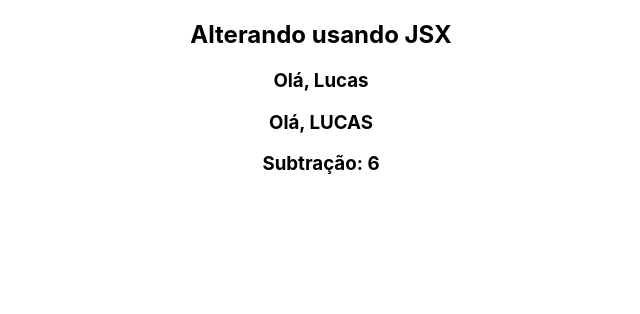
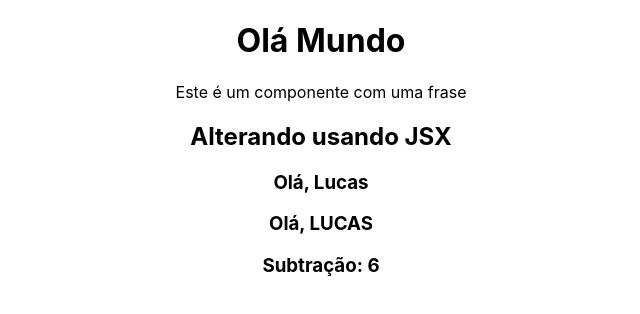
Before and after one commit to LucasLima1407/Curso-ReactJS, a React (Create React App) app in the folder my-app/: page / in a window 1280 px wide. Shown: the top 314 px of the page, without its empty margins (319-959 px from the left). Built offline with nearby package versions, Linux system fonts and the light colour scheme.

Commit message:
Aula04
Aprendendo como usar componentes e como reutiliza-los

```diff
--- a/my-app/src/App.js
+++ b/my-app/src/App.js
@@ -1,5 +1,5 @@
-import logo from './logo.svg';
 import './App.css';
+import HelloWorld from './components/HelloWorld';
 
 function App() {
   const name = 'Lucas'
@@ -9,6 +9,7 @@ function App() {
   }
   return (
     <div className="App">
+      <HelloWorld />
       <h2>Alterando usando JSX</h2>
       <h3>Olá, {name}</h3>
       <h3>Olá, {upperName}</h3>
--- /dev/null
+++ b/my-app/src/components/Frase.js
@@ -0,0 +1,9 @@
+function Frase(){
+    return(
+        <div>
+            <p>Este é um componente com uma frase</p>
+        </div>
+    )
+}
+
+export default Frase
--- /dev/null
+++ b/my-app/src/components/HelloWorld.js
@@ -0,0 +1,10 @@
+import Frase from "./Frase"
+function HelloWorld(){
+    return (
+        <div className="App">
+            <h1>Olá Mundo</h1>
+            <Frase/>
+        </div>
+    )
+}
+export default HelloWorld
```
